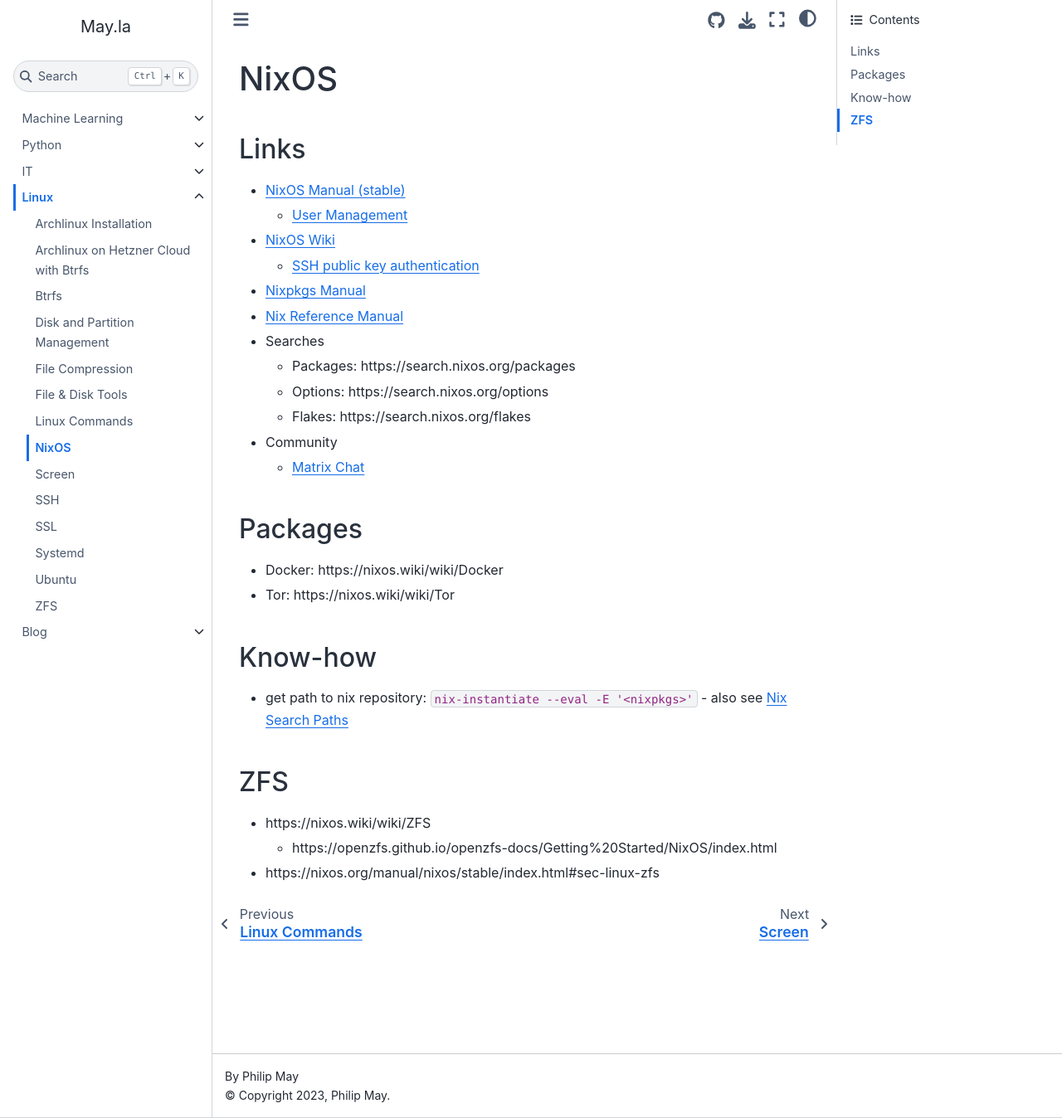
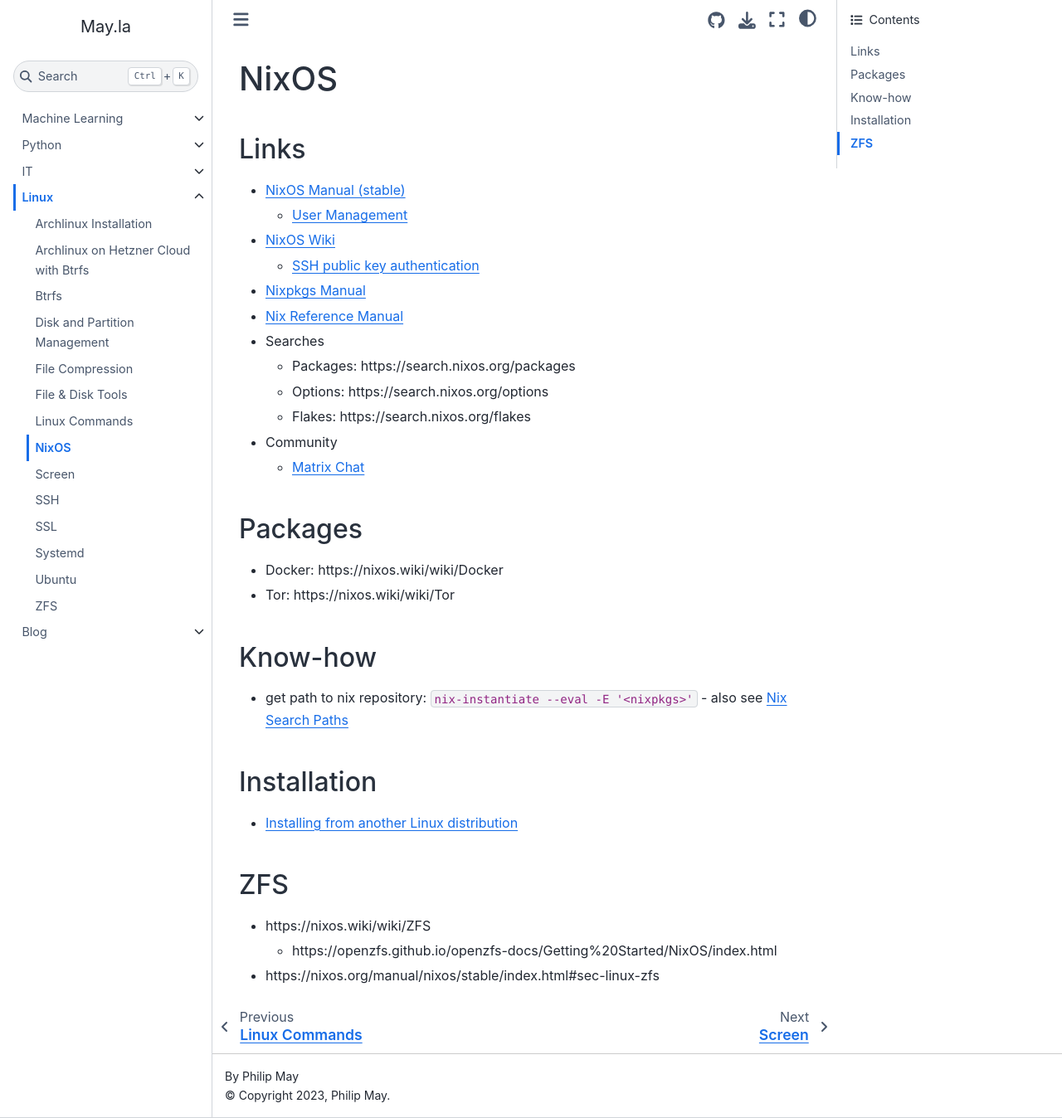
Before and after one commit to PhilipMay/PhilipMay_org, a Sphinx documentation site: the page built from source/linux/nixos.md, in a window 1280 px wide and 1348 px high. Shown: the whole window at 83% size. Built offline with Sphinx 7.4.7 and the Sphinx Book theme 1.1.4, drawn with Linux system fonts in a browser that asks for light colours.

Commit message:
Update nixos.md

```diff
--- a/source/linux/nixos.md
+++ b/source/linux/nixos.md
@@ -24,6 +24,9 @@
 
 - get path to nix repository: `nix-instantiate --eval -E '<nixpkgs>'` - also see [Nix Search Paths](https://nixos.org/guides/nix-pills/nix-search-paths.html)
 
+## Installation
+- [Installing from another Linux distribution](https://nixos.org/manual/nixos/stable/#sec-installing-from-other-distro)
+
 ## ZFS
 
 - https://nixos.wiki/wiki/ZFS
```
